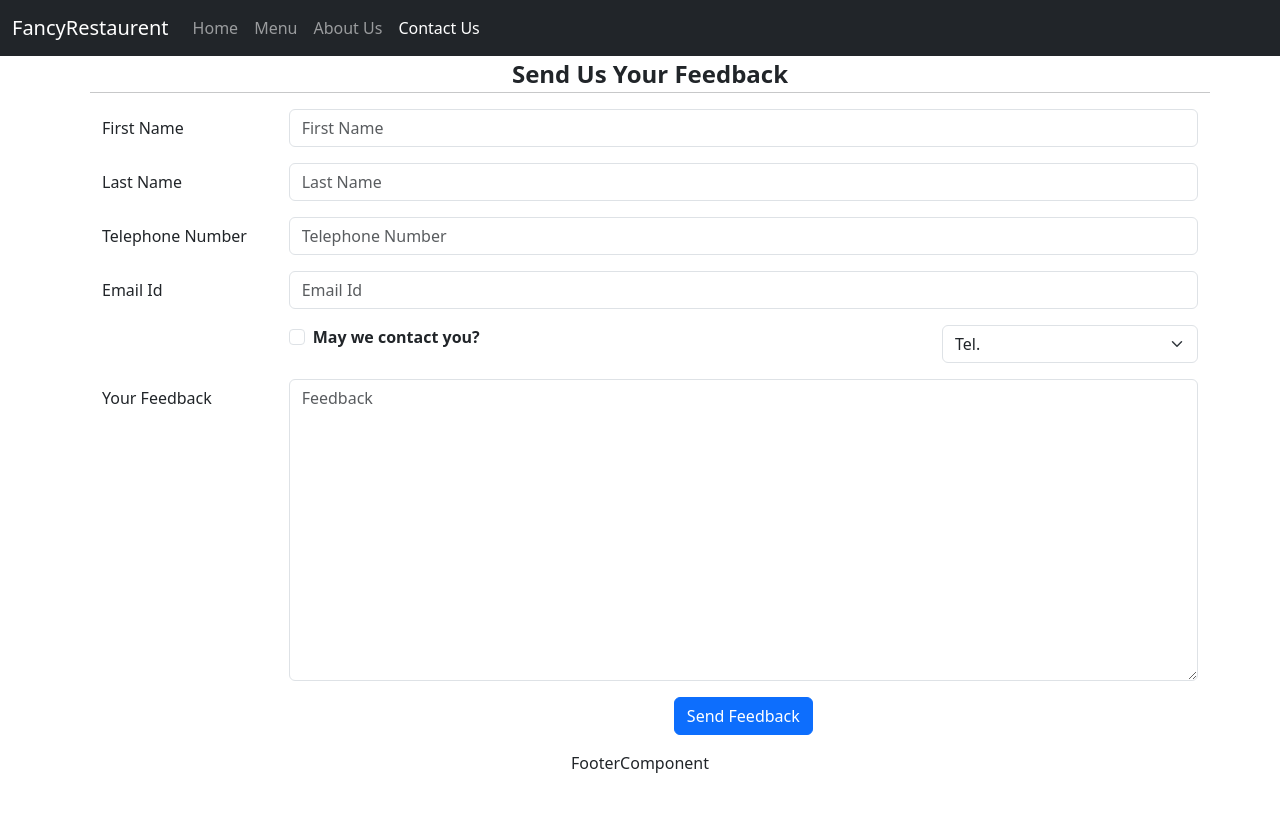
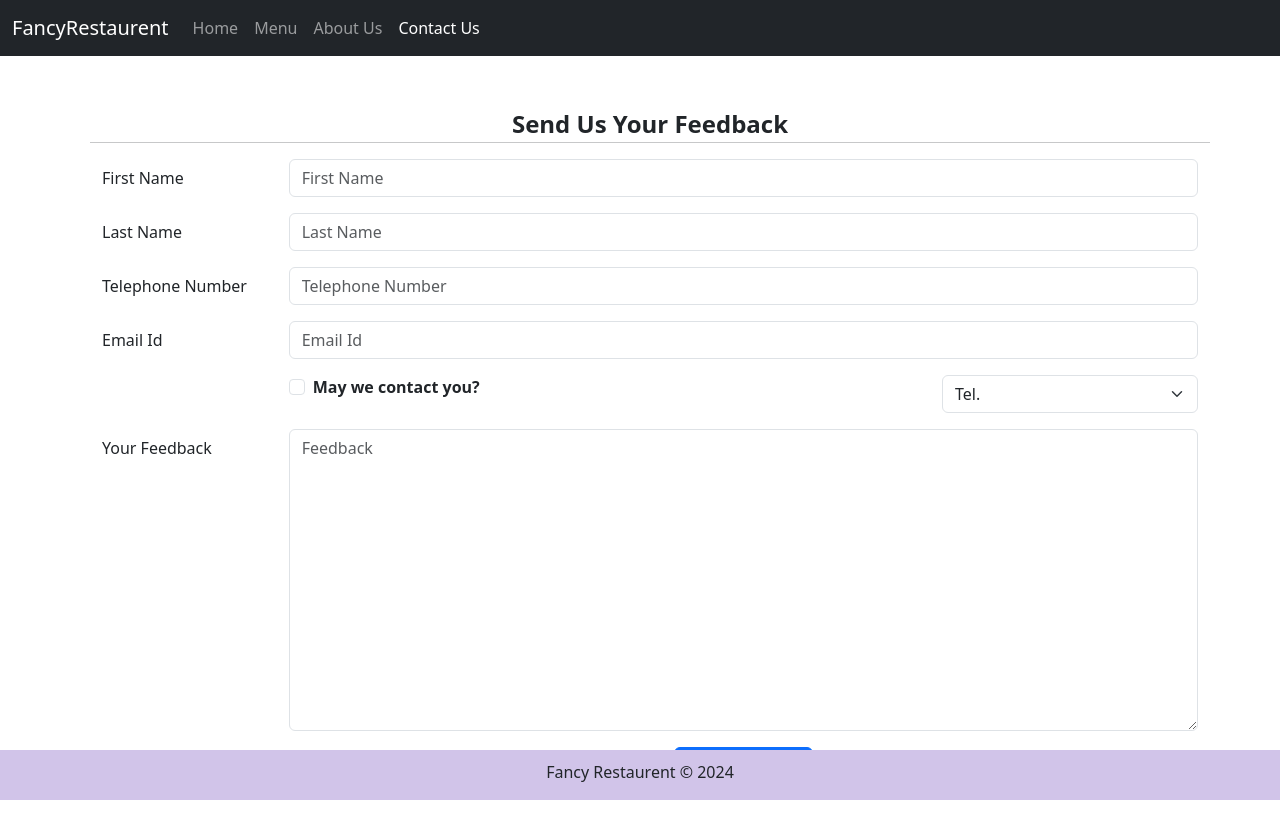
Before and after one commit to Avijit009/restaurent-app-reactjs, a React (Create React App) app: page /contact in a window 1280 px wide. Shown: the top 838 px of the page. Before the commit the page ends 800 px from the top, so only its background shows below. Built offline with nearby package versions, Linux system fonts and the light colour scheme.

Commit message:
Added footer

```diff
--- a/src/App.css
+++ b/src/App.css
@@ -1,3 +1,18 @@
 .App {
   text-align: center;
 }
+
+.footer{
+  background-color: #D1C4E9;
+  margin: 0px auto;
+  padding-top: 10px;
+  position: fixed;
+  bottom: 0;
+  width: 100%;
+}
+
+.row-content{
+  margin: 0px auto;
+  padding: 50px 0px 50px 0px;
+  min-height: 400px;
+}
--- a/src/components/footer/FooterComponent.js
+++ b/src/components/footer/FooterComponent.js
@@ -2,7 +2,19 @@
 
 const FooterComponent = () => {
   return (
-    <div>FooterComponent</div>
+    <div className='footer'>
+
+      <div className='container'>
+
+        <div className='row justify-content-center'>
+          <div className='col-auto'>
+            <p> Fancy Restaurent &#169; 2024 </p>
+          </div>
+        </div>
+
+      </div>
+
+    </div>
   )
 }
 
```
